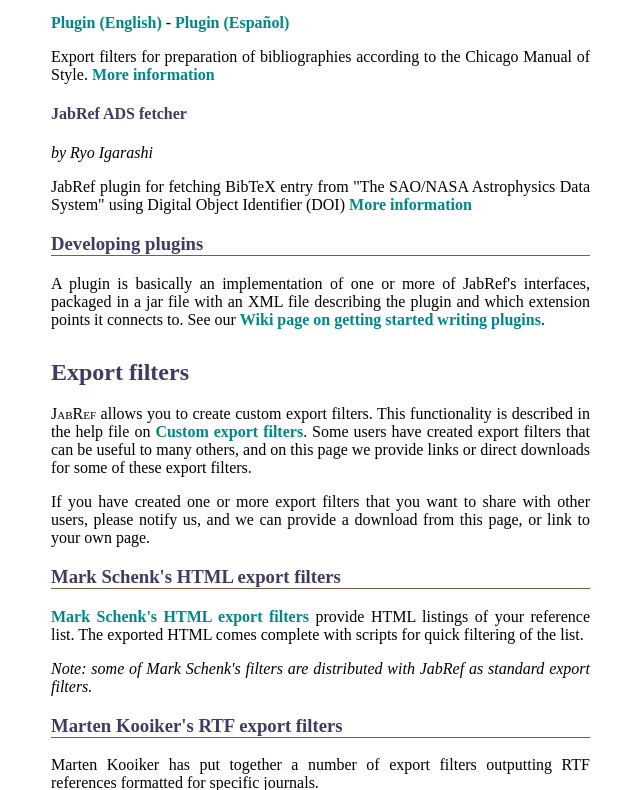
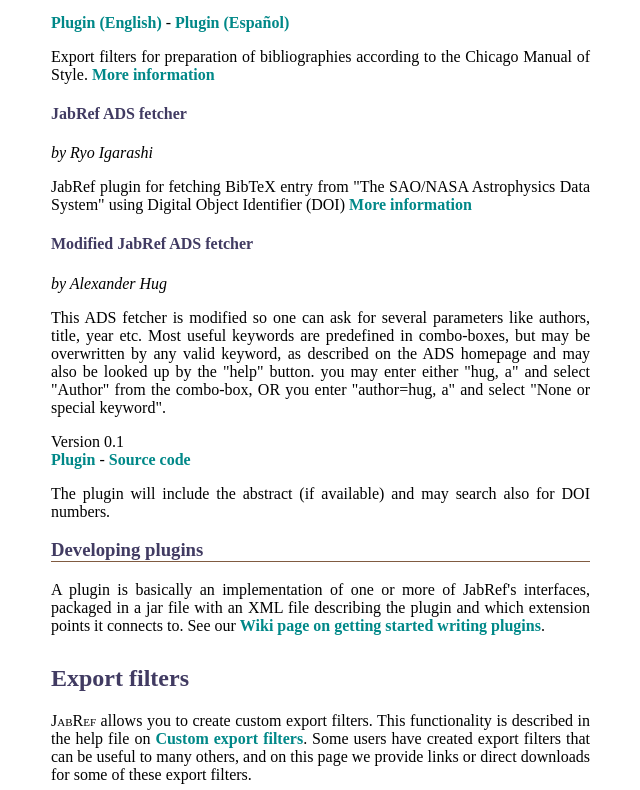
Before and after one commit to JabRef/htdocs, a PHP site: page /resources.php in a window 1280 px wide. Shown: the part 1374-2164 px from the top of the page, without its empty margins (216-856 px from the left). Run offline with PHP 8.4, Linux system fonts and the light colour scheme; data that the repository does not hold is empty.

Commit message:
Added Alexander Hug's modified ADS plugin.

```diff
--- a/resources.php
+++ b/resources.php
@@ -133,6 +133,19 @@
       <p>JabRef plugin for fetching BibTeX entry from &quot;The SAO/NASA Astrophysics Data System&quot; using Digital Object Identifier (DOI)
       <a href="https://launchpad.net/jabref-ads">More information</a></p>
 
+      <h4 id="ADS_HUG">Modified JabRef ADS fetcher</h4>
+      <p><em>by Alexander Hug</em></p>
+
+      <p>This ADS fetcher is modified so one can ask for several parameters like authors, title, year etc. Most useful keywords are predefined in
+      combo-boxes, but may be overwritten by any valid keyword, as described on the ADS homepage and may also be looked up by the "help" button.
+      you may enter either "hug, a" and select "Author" from the combo-box, OR you enter "author=hug, a" and select "None or special keyword".</p>
+
+      <p>Version 0.1<br />
+      <a href="plugins/ADSsearch-0.1.jar">Plugin</a> -
+      <a href="plugins/ADSsearch-0.1-src.zip">Source code</a></p>
+
+
+      <p>The plugin will include the abstract (if available) and may search also for DOI numbers.</p>
 
       <h3>Developing plugins</h3>
       <p>A plugin is basically an implementation of one or more of JabRef's
```
Also changed, not shown: 2 other files.
